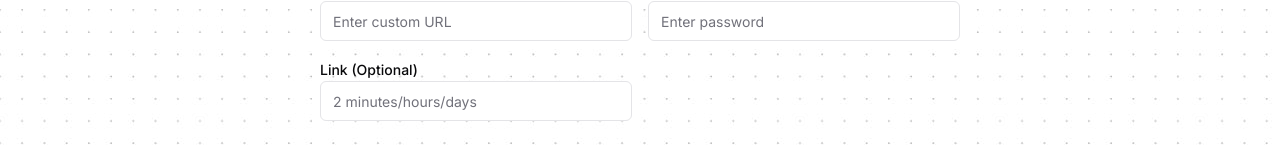
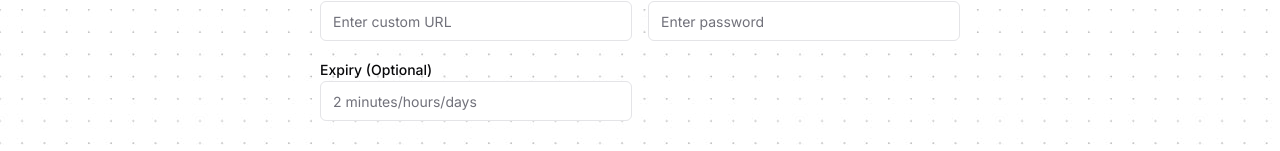
Before and after one commit to edsycarreon/smol-fe, a Next.js app: page /Home in a window 1280 px wide. Shown: the part 479-630 px from the top of the page. Built offline with nearby package versions, Linux system fonts and the light colour scheme; no server answers.

Commit message:
refactor: Update form label to "Expiry (Optional)"

```diff
--- a/src/app/Home/page.tsx
+++ b/src/app/Home/page.tsx
@@ -173,7 +173,7 @@ export default function HomePage() {
                     render={({ field }) => (
                       <FormItem>
                         <div>
-                          <FormLabel>Link (Optional)</FormLabel>
+                          <FormLabel>Expiry (Optional)</FormLabel>
                           <FormControl>
                             <Input
                               placeholder="2 minutes/hours/days"
```
